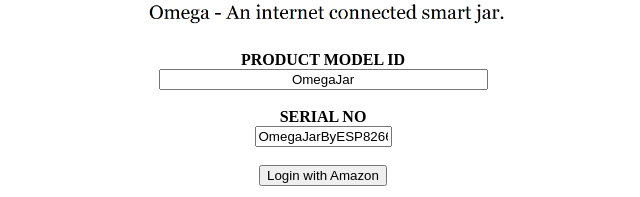
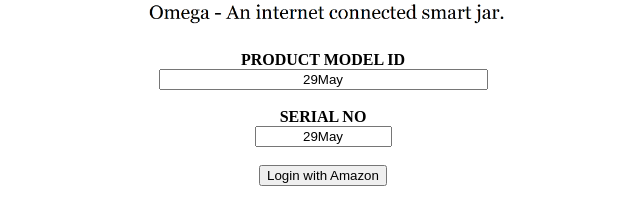
Before and after one commit to 29may/29may.github.io, a plain HTML site: page index.html in a window 1280 px wide. Shown: the part 465-662 px from the top of the page, without its empty margins (317-957 px from the left). Drawn offline with Linux system fonts and the light colour scheme.

Commit message:
Add files via upload

```diff
--- a/index.html
+++ b/index.html
@@ -20,8 +20,8 @@ Please press config button on your device and enter above Authorisation Code to
 Register for Amazon DRS..</h1>
 <img src="OmegaLogo.png" alt="HTML5 Icon" style="width:450px;height:450px;" >
 <form action="form_action.asp" id="frm1">
-  <b>PRODUCT MODEL ID </b> <br /> <input maxlength="36" name="pname" size="38" style="text-align: center;" type="text" value="OmegaJar" /><br /><br />
-  <b>SERIAL NO </b><br /> <input maxlength="12" name="sname" size="14" style="text-align: center;" type="text" value="OmegaJarByESP8266" /><br /><br />
+  <b>PRODUCT MODEL ID </b> <br /> <input maxlength="36" name="pname" size="38" style="text-align: center;" type="text" value="29May" /><br /><br />
+  <b>SERIAL NO </b><br /> <input maxlength="12" name="sname" size="14" style="text-align: center;" type="text" value="29May" /><br /><br />
   <input onclick="lwaFunction()" type="button" value="Login with Amazon" />
 </form>
 </div>
```
